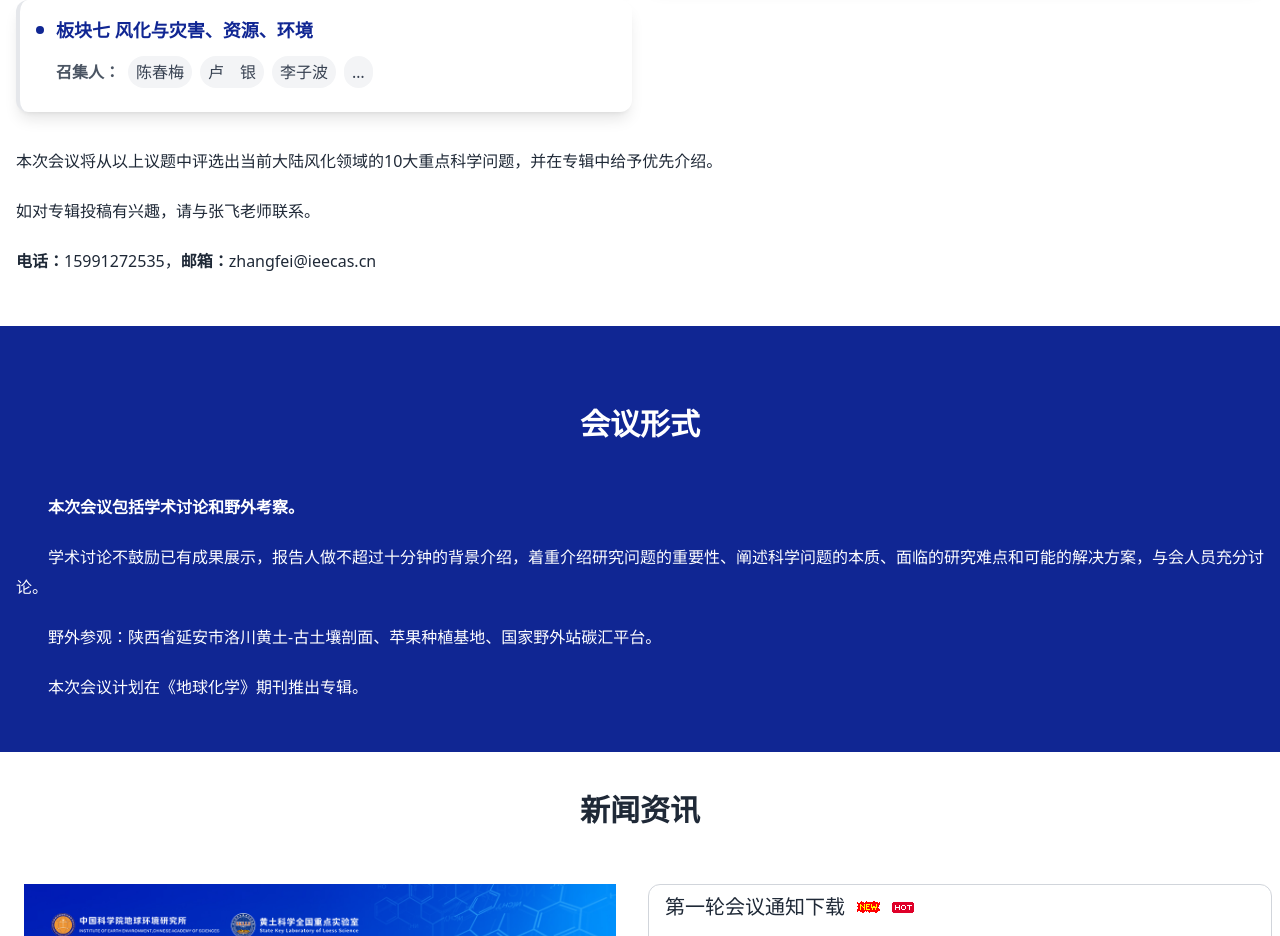
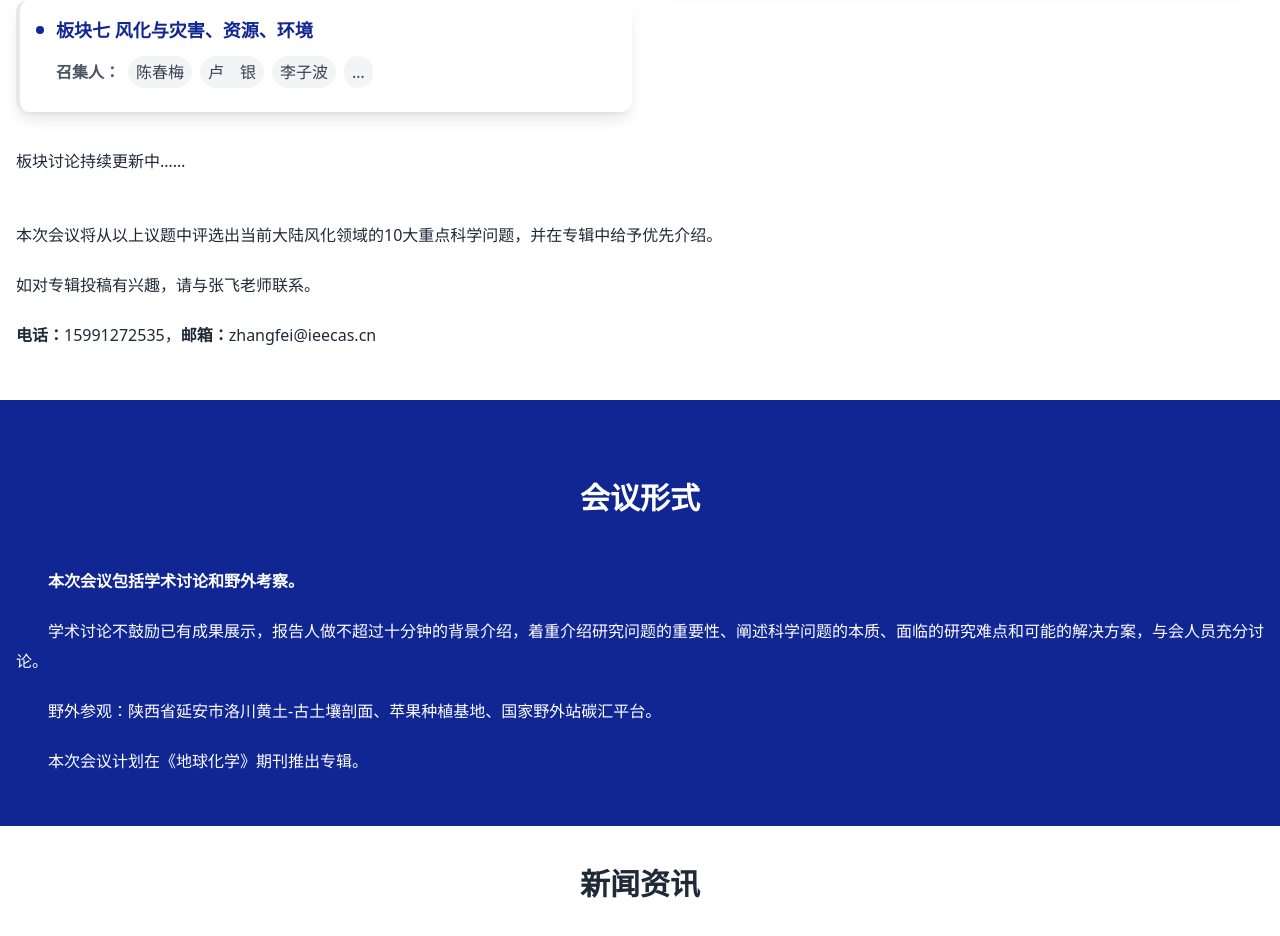
Before and after one commit to hutong9/Weathering2025, a Nuxt app: page / in a window 1280 px wide. Shown: the part 2259-3195 px from the top of the page. Built offline with nearby package versions, Linux system fonts and the light colour scheme.

Commit message:
增加持续更新

```diff
--- a/pages/index.vue
+++ b/pages/index.vue
@@ -344,8 +344,9 @@
 
 
 
-
           </div>
+          <br>
+          <p class=" animate__animated animate__bounceInUp">板块讨论持续更新中……</p>
           <br>
 
           <p class=" animate__animated animate__bounceInUp">本次会议将从以上议题中评选出当前大陆风化领域的10大重点科学问题，并在专辑中给予优先介绍。</p>
```
